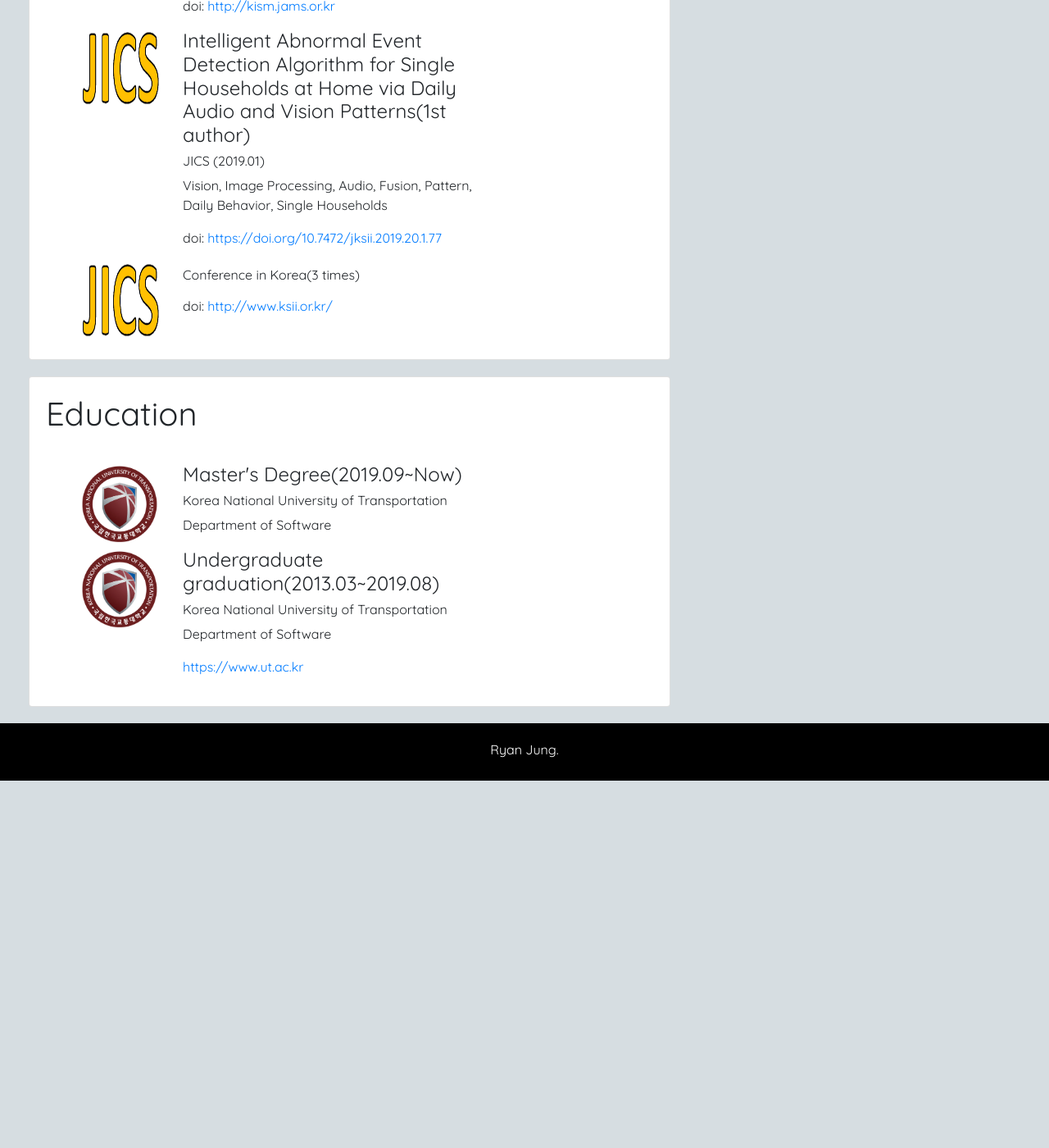
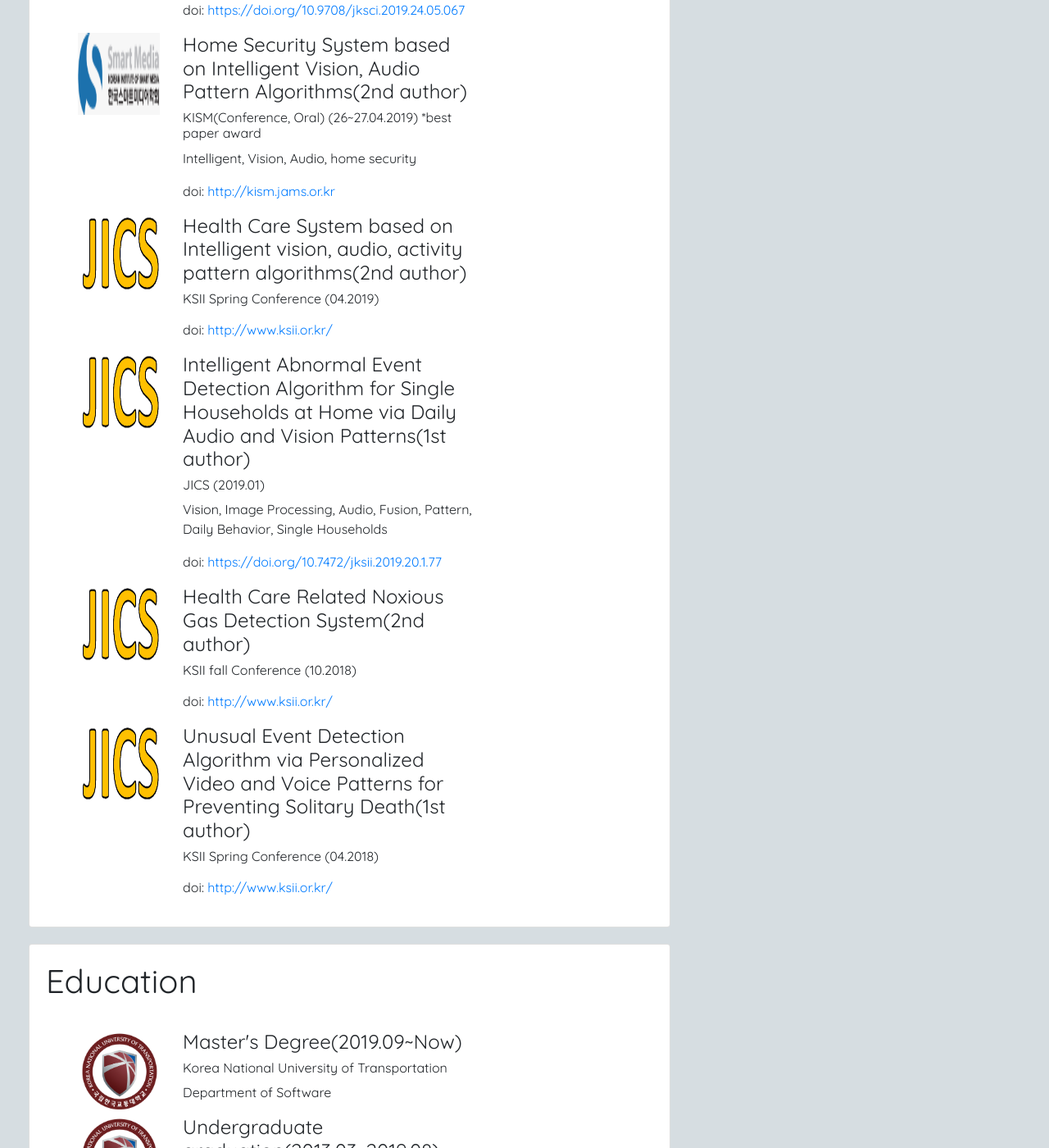
Before and after one commit to 94JuHo/94juho.github.io, a Jekyll site: the page built from index.html, in a window 1280 px wide and 1400 px high, scrolled down 3381 px. Shown: the whole window at 82% size. Built offline with Jekyll 4.4.1, drawn with Linux system fonts in a browser that asks for light colours; nearby versions of some CDN libraries; comment, search, counter and statistics services are not loaded; a style sheet for code colours, icons or effects is not loaded; before the commit the page ends 4333 px from its top, so only the background shows below that; some of the changed text lies outside the part shown.

Commit message:
add paper list and modify

```diff
--- a/_config.yml
+++ b/_config.yml
@@ -25,6 +25,12 @@ author_location: Chungju, Republic of Korea
 author_website_url: "https://94juho.github.io"
 
 author_work_experiences:
+            - company_name: APIC-IST(Conference, Oral) (05~07.07.2020)
+              company_logo: jics.png
+              company_url: http://apicist.org/2020/index.html
+              designation: Intelligent Abnormal-Event Detection System using Vision, Audio, Dust Sensors(1st author)
+              description: Abnormal event, Audio, Dust, Intelligent system, Vision
+              visibility: true
             - company_name: APIC-IST(Conference, Oral) (05~07.07.2020)
               company_logo: jics.png
               company_url: http://apicist.org/2020/index.html
@@ -78,16 +84,28 @@ author_work_experiences:
               designation: Home Security System based on Intelligent Vision, Audio Pattern Algorithms(2nd author)
               description: Intelligent, Vision, Audio, home security
               visibility: true
+            - company_name: KSII Spring Conference (04.2019)
+              company_logo: jics.png
+              company_url: http://www.ksii.or.kr/
+              designation: Health Care System based on Intelligent vision, audio, activity pattern algorithms(2nd author)
+              description:
+              visibility: true
             - company_name: JICS (2019.01)
               company_logo: jics.png
               company_url: https://doi.org/10.7472/jksii.2019.20.1.77
               designation: Intelligent Abnormal Event Detection Algorithm for Single Households at Home via Daily Audio and Vision Patterns(1st author)
               description: Vision, Image Processing, Audio, Fusion, Pattern, Daily Behavior, Single Households
               visibility: true
-            - company_name: Conference in Korea(3 times)
+            - company_name: KSII fall Conference (10.2018)
               company_logo: jics.png
               company_url: http://www.ksii.or.kr/
-              designation:
+              designation: Health Care Related Noxious Gas Detection System(2nd author)
+              description:
+              visibility: true
+            - company_name: KSII Spring Conference (04.2018)
+              company_logo: jics.png
+              company_url: http://www.ksii.or.kr/
+              designation: Unusual Event Detection Algorithm via Personalized Video and Voice Patterns for Preventing Solitary Death(1st author)
               description:
               visibility: true
             - company_name: 저널이름
```
